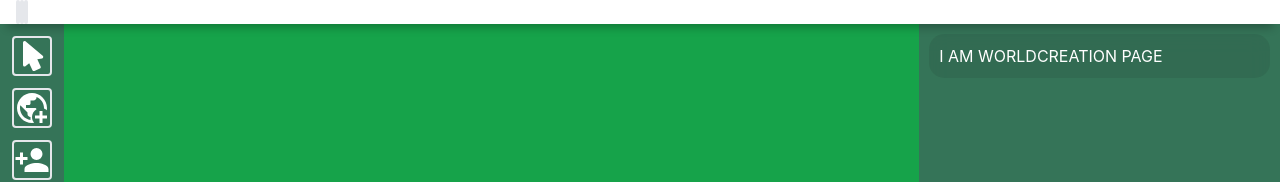
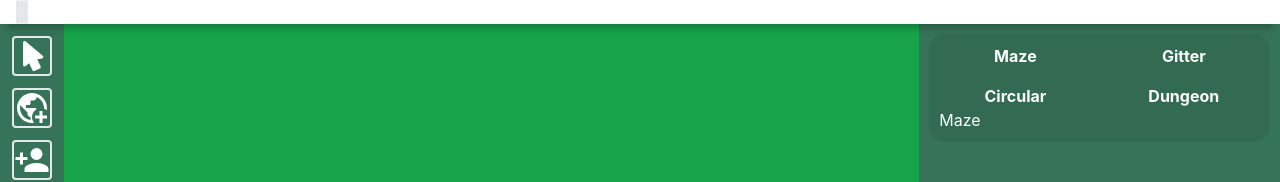
Before and after one commit to Lendi24/MeshMap, a React (Create React App) app: page /editor in a window 1280 px wide. Both pictures are taken after a click on the element 32 px from the left and 108 px from the top of the page. Shown: the top 182 px of the page. Built offline with nearby package versions, Linux system fonts and the light colour scheme.

Commit message:
added a world generation selector

```diff
--- a/src/app/tiles/Tile.tsx
+++ b/src/app/tiles/Tile.tsx
@@ -5,7 +5,6 @@ export class Tile {
   visited : boolean = false;
   trace : boolean = false;
   wall : boolean = false;
-
   truePath : boolean = false;
   parent : any;
   terrainType: any;
@@ -27,7 +26,4 @@ export class Tile {
   }
 
 
-
-
-
 }
--- /dev/null
+++ b/src/components/worldCreation/worldCreationPage.tsx
@@ -0,0 +1,93 @@
+import React from 'react'
+ function WorldCreatePage(props:any){
+
+
+    const [pageID, setPageID] = React.useState("Maze");
+
+
+ const pages:any = {
+        Circular: "Circular",
+        Maze: "Maze",
+        Dungeon: "Dungeon",
+        Gitter: "Gitter",
+
+      };
+
+      const [menu, setMenu] = React.useState(pages[pageID]);
+
+      React.useEffect(() => {
+        setMenu(pages[pageID])
+
+      }, [pageID])
+
+
+   function ChangePage(elem:HTMLElement){
+       setPageID(elem.title);
+       console.log(pageID)
+
+   }
+
+
+    function onHover(elem:HTMLElement){
+        elem.style.backgroundColor = "darkGreen";
+        elem.style.fontWeight = "900"
+
+    }
+    function onMouseLeave(elem:HTMLElement){
+        elem.style.backgroundColor = "transparent";
+        elem.style.fontWeight = "700"
+
+    }
+
+return(
+
+    <>
+    <div className="grid grid-cols-2 gap-4 ">
+
+        <div
+        onMouseOver={(e)=>onHover(e.currentTarget)}
+        onMouseLeave ={(e)=>onMouseLeave(e.currentTarget)}
+        onClick ={(e)=>ChangePage(e.currentTarget)}
+        title="Maze"
+
+        className="flex items-center justify-center font-bold rounded">
+        Maze
+        </div>
+
+        <div
+        onMouseOver={(e)=>onHover(e.currentTarget)}
+        onMouseLeave ={(e)=>onMouseLeave(e.currentTarget)}
+        onClick ={(e)=>ChangePage(e.currentTarget)}
+        title="Gitter"
+
+        className="flex items-center justify-center font-bold">
+        Gitter
+        </div>
+
+        <div
+        onMouseOver={(e)=>onHover(e.currentTarget)}
+        onMouseLeave ={(e)=>onMouseLeave(e.currentTarget)}
+        onClick ={(e)=>ChangePage(e.currentTarget)}
+        title="Circular"
+
+        className="flex items-center justify-center font-bold">
+        Circular
+        </div>
+
+        <div
+        onMouseOver={(e)=>onHover(e.currentTarget)}
+        onMouseLeave ={(e)=>onMouseLeave(e.currentTarget)}
+        onClick ={(e)=>ChangePage(e.currentTarget)}
+        title="Dungeon"
+        className="flex items-center justify-center font-bold">
+        Dungeon
+        </div>
+
+    </div>
+
+    {menu}
+    </>
+)
+
+}
+export default WorldCreatePage
--- a/src/components/worldCreation/worldCreationRender.tsx
+++ b/src/components/worldCreation/worldCreationRender.tsx
@@ -1,11 +1,13 @@
 import React from 'react'
- function worldCreate(){
+import WorldCreatePage from './worldCreationPage'
+ function worldCreateRender(){
+
 
 return(
-    <div>
-        I AM WORLDCREATION PAGE
-    </div>
+  <div>
+      <WorldCreatePage/>
+  </div>
 )
 
 }
-export default worldCreate
+export default worldCreateRender
```
Also changed, not shown: src/components/worldCreation/worldCreationFull.tsx (added, +19 -0 lines).
